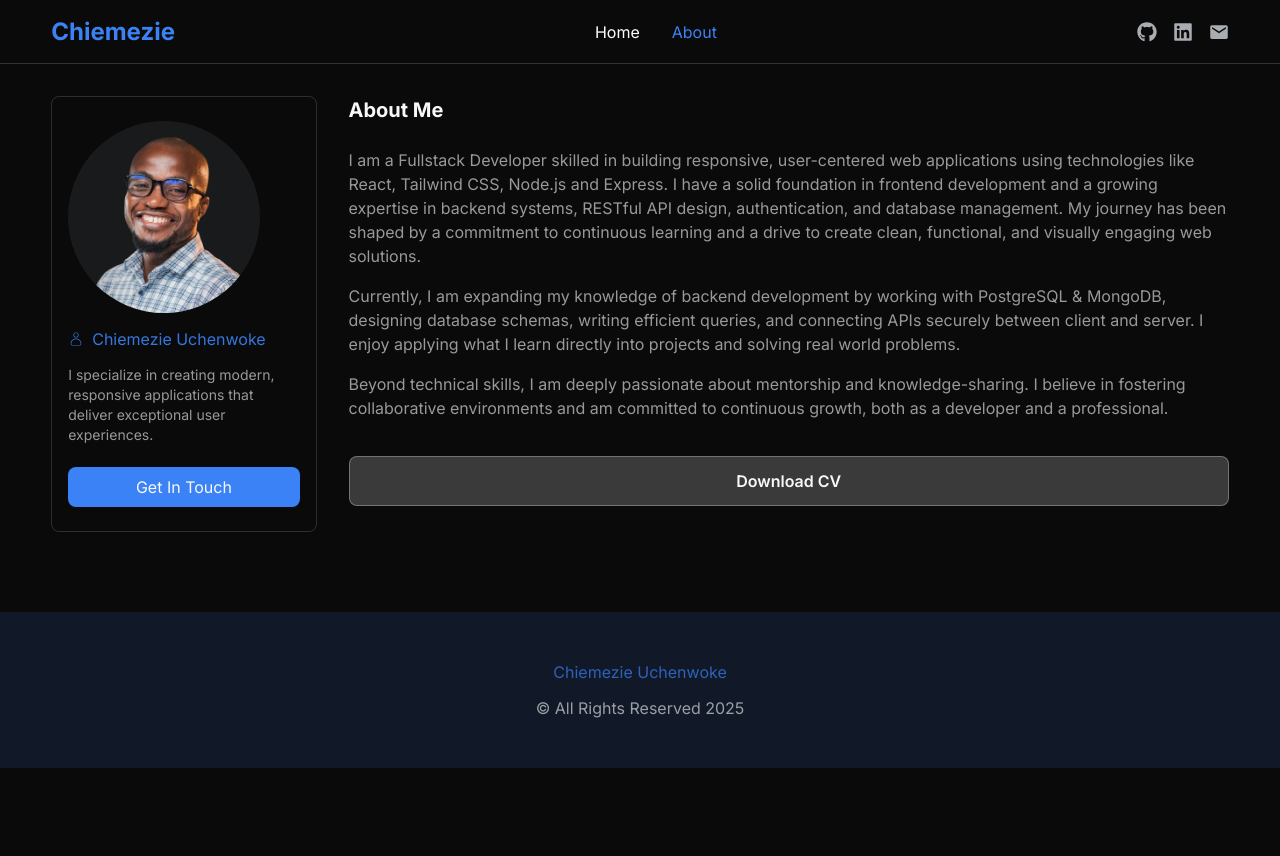
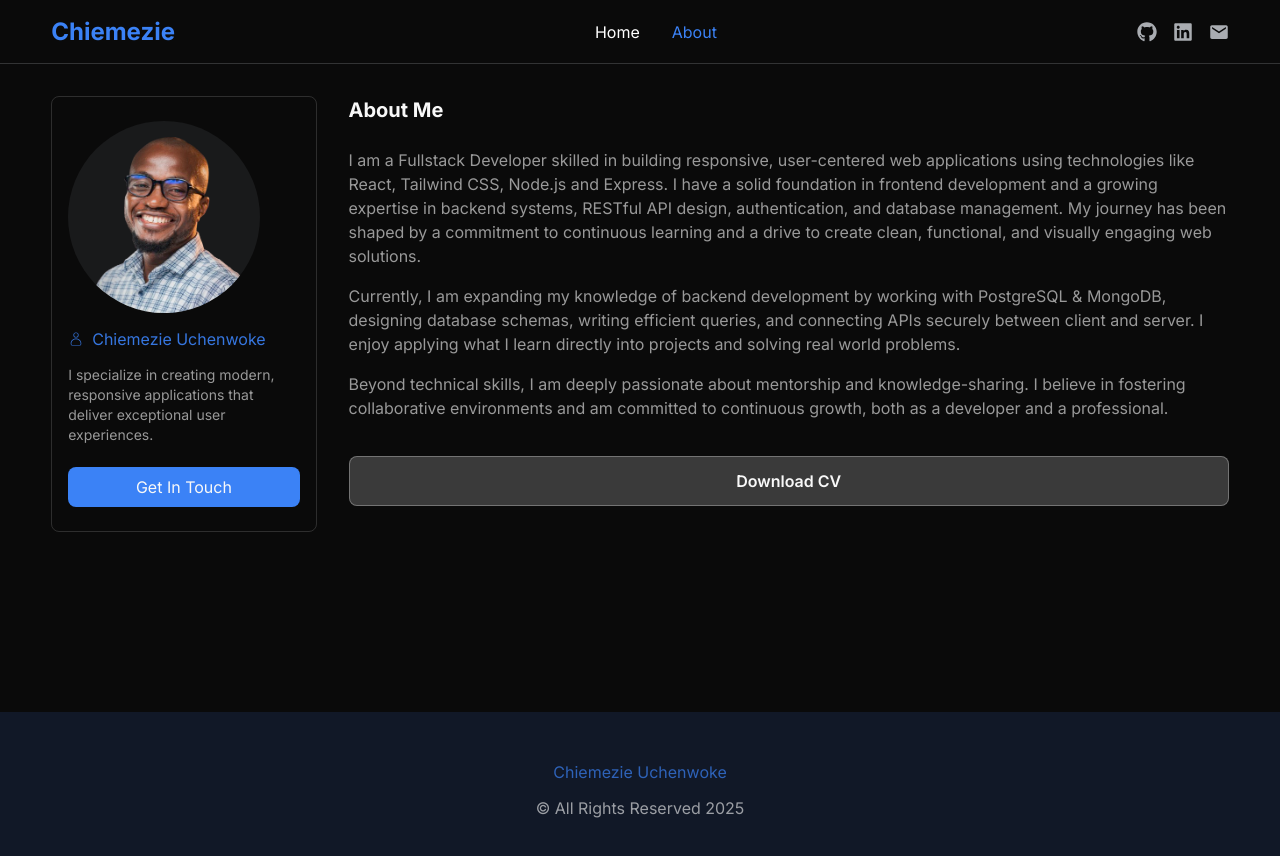
Before and after one commit to Chiemezie-Uchenwoke/portfolio, a React (Vite) app: page /about in a window 1280 px wide. Shown: the top 856 px of the page. Before the commit the page ends 800 px from the top, so only its background shows below. Built offline with nearby package versions, Linux system fonts and the light colour scheme.

Commit message:
Restyle the AboutMe component

```diff
--- a/src/components/AboutMe/AboutMe.jsx
+++ b/src/components/AboutMe/AboutMe.jsx
@@ -4,9 +4,9 @@ import { CiUser } from "react-icons/ci";
 const AboutMe = () => {
     return (
         <div
-            className="container flex flex-col md:flex-row gap-8 mt-8"
+            className="container flex flex-col md:flex-row gap-8 mt-8 min-h-[calc(75vh-4rem)]"
         >
-            <div className="border border-white-shade/15 rounded-lg w-full md:w-[17rem] flex flex-col gap-3.5 py-6 px-4 h-auto">
+            <div className="border border-white-shade/15 rounded-lg w-full md:w-[17rem] flex flex-col gap-3.5 py-6 px-4 h-fit">
                 <div className="w-48 h-48 rounded-full overflow-hidden bg-dark-gray/10">
                     <img
                         src={myPic}
```
Also changed, not shown: src/pages/AboutPage.jsx (line endings or trailing spaces).
